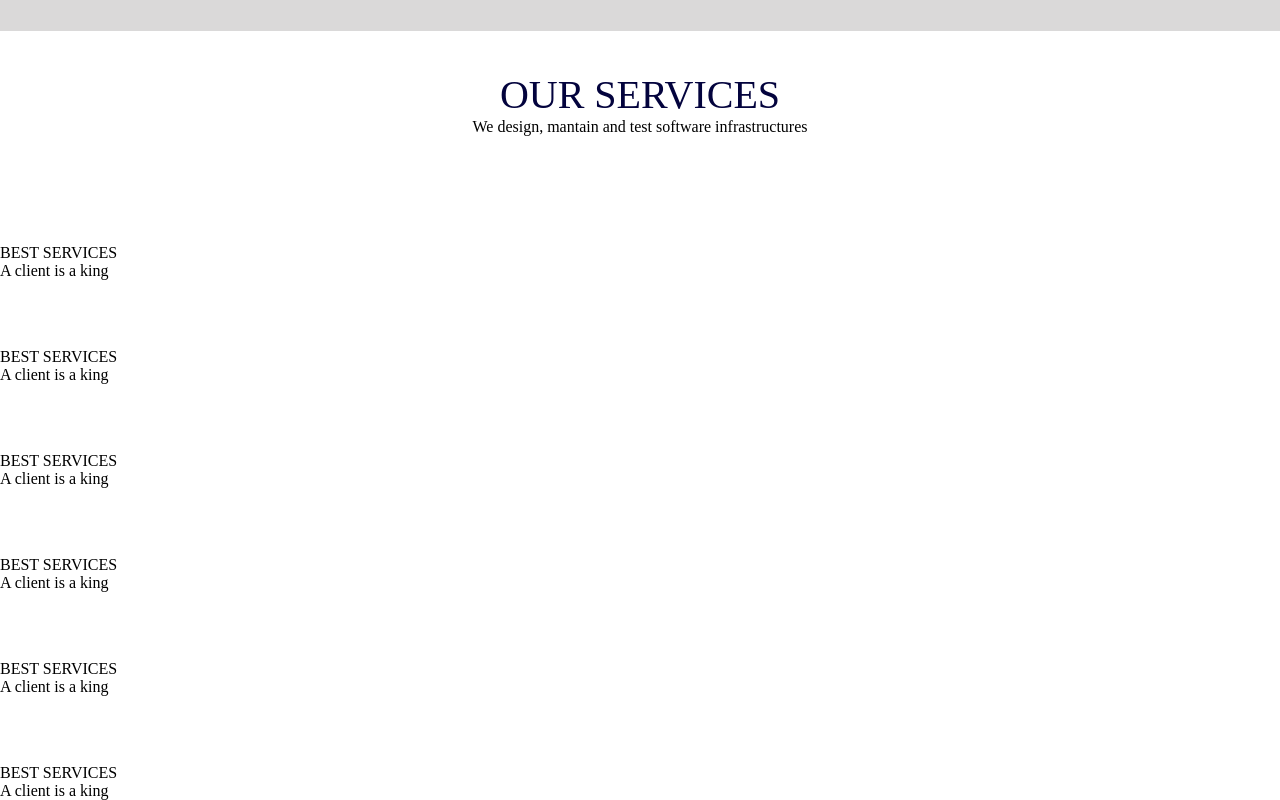
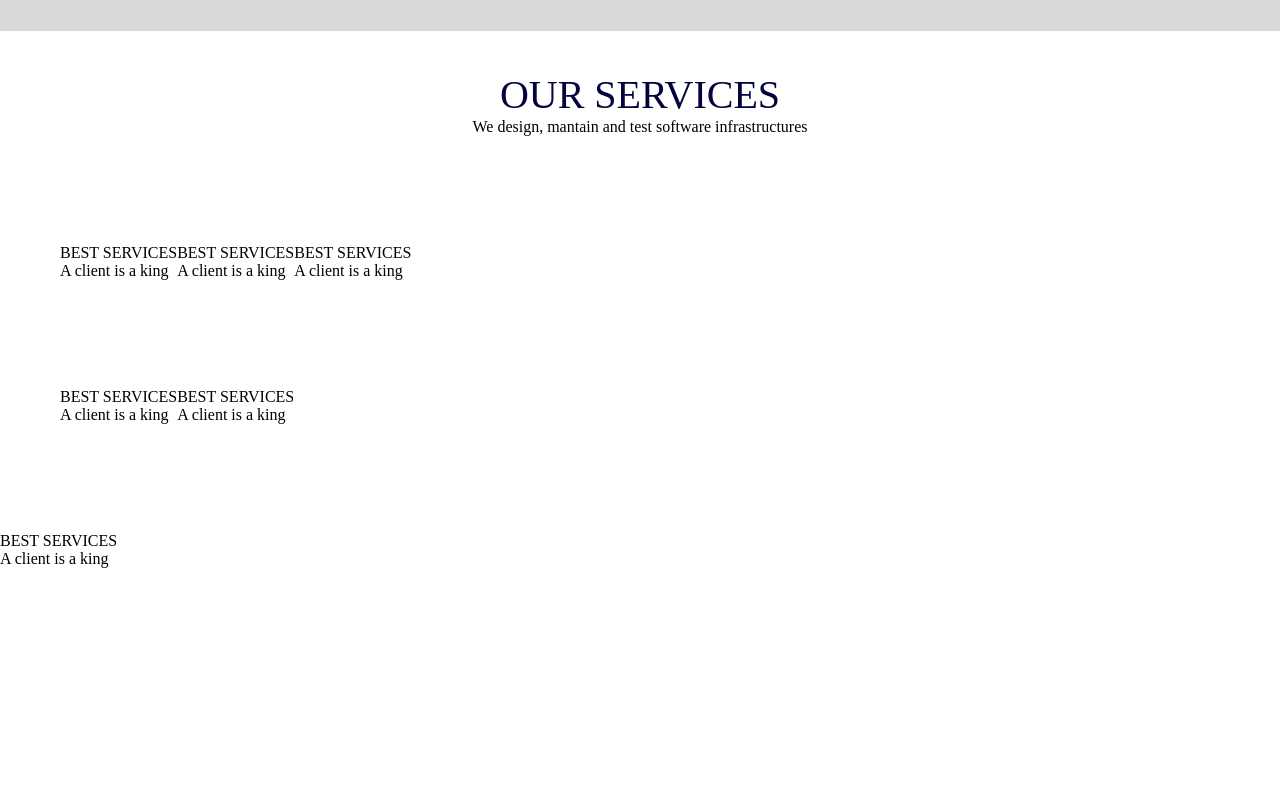
Before and after one commit to Cyiza2001/My-portifolio, a plain HTML site: page index.html in a window 1280 px wide. Shown: the part 801-1601 px from the top of the page. After the commit the page ends 1369 px from the top, so only its background shows below. Drawn offline with Linux system fonts and the light colour scheme.

Commit message:
another commit

```diff
--- a/index.html
+++ b/index.html
@@ -123,7 +123,7 @@
             <div>We design, mantain and test software infrastructures</div>
           </div>
           <div class="ourservices-container">
-            <div class="best-services">
+            <div >
               <div> <img src="icons8-settings-64.png" alt="settings icon"></div>
               <div>BEST SERVICES</div>
               <div>A client is a king</div>
@@ -133,13 +133,12 @@
               <div>BEST SERVICES</div>
               <div>A client is a king</div>
             </div>
-            </div>
             <div>
               <div> <img src="icons8-settings-64.png" alt="settings icon"></div>
               <div>BEST SERVICES</div>
               <div>A client is a king</div>
             </div>
-            </div>
+
           </div>
           <div class="ourservices-container">
             <div class="best-services">
@@ -158,7 +157,7 @@
               <div>BEST SERVICES</div>
               <div>A client is a king</div>
             </div>
-            </div>
+
           </div>
         </section>
         <section></section>
--- a/style.css
+++ b/style.css
@@ -210,9 +210,13 @@ header button {
   justify-content: center;
   align-items: center;
   margin-top: 40px;
-  margin-bottom: 40px;
 }
 .our-services-title {
   font-size: 40px;
   color: rgb(3, 3, 61);
 }
+.ourservices-container {
+  display: flex;
+  flex-direction: row;
+  margin: 40px 60px 40px 60px;
+}
```
